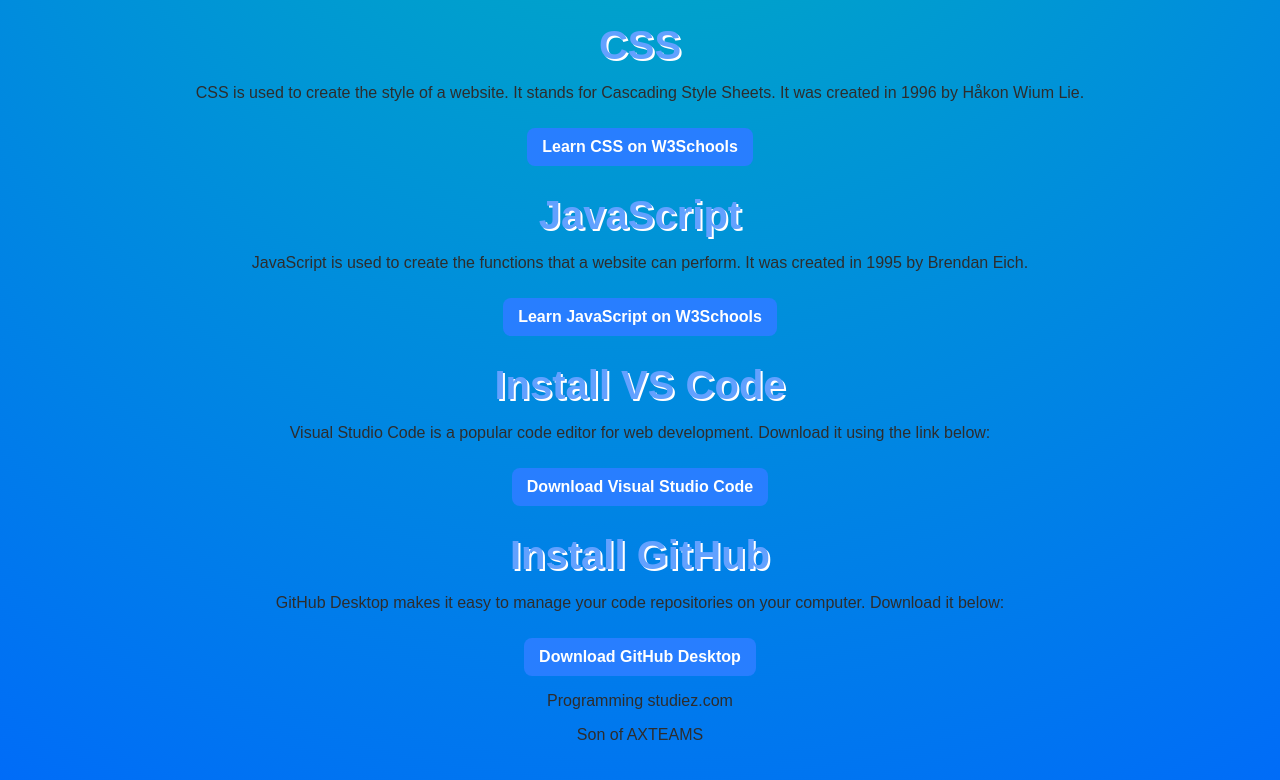
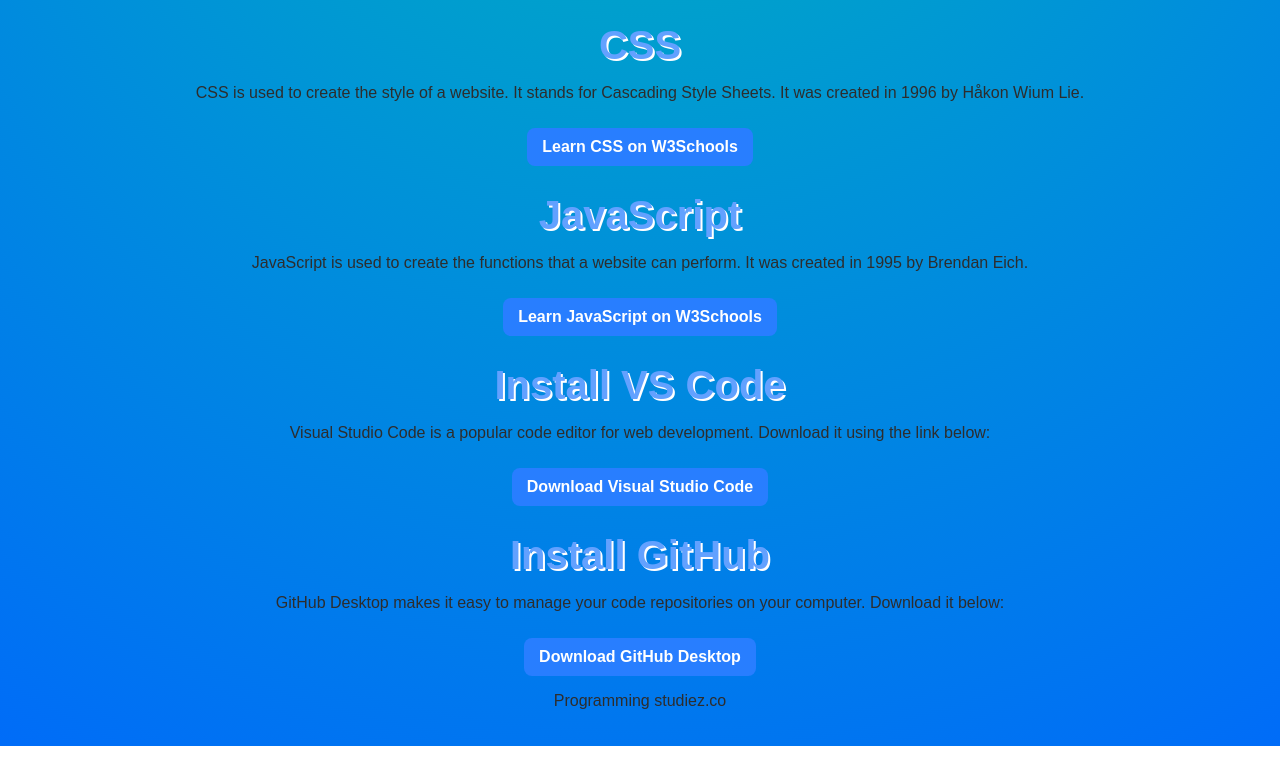
Before and after one commit to muhammaduserking123/Web-Course, a plain HTML site: page Index.html in a window 1280 px wide. Shown: the part 1509-2289 px from the top of the page. After the commit the page ends 2255 px from the top, so only its background shows below. Drawn offline with Linux system fonts and the light colour scheme.

Commit message:
Update Index.html

```diff
--- a/Index.html
+++ b/Index.html
@@ -119,7 +119,7 @@
   <p>GitHub Desktop makes it easy to manage your code repositories on your computer. Download it below:</p>
   <a href="https://desktop.github.com/" target="_blank">Download GitHub Desktop</a>
 
-  <p>Programming studiez.com</p><p>Son of AXTEAMS</p>
+  <p>Programming studiez.co</p>
 
   <script>
     let signedIn = false;
```
